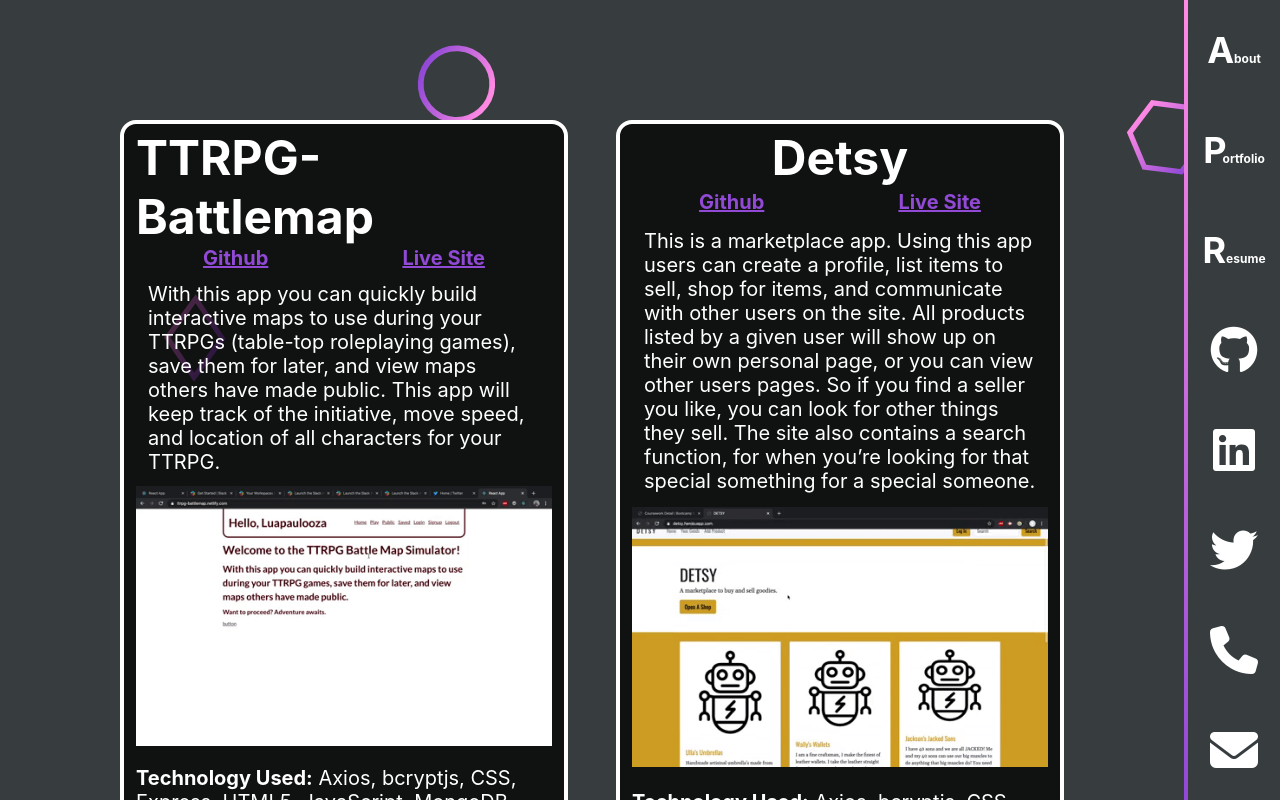
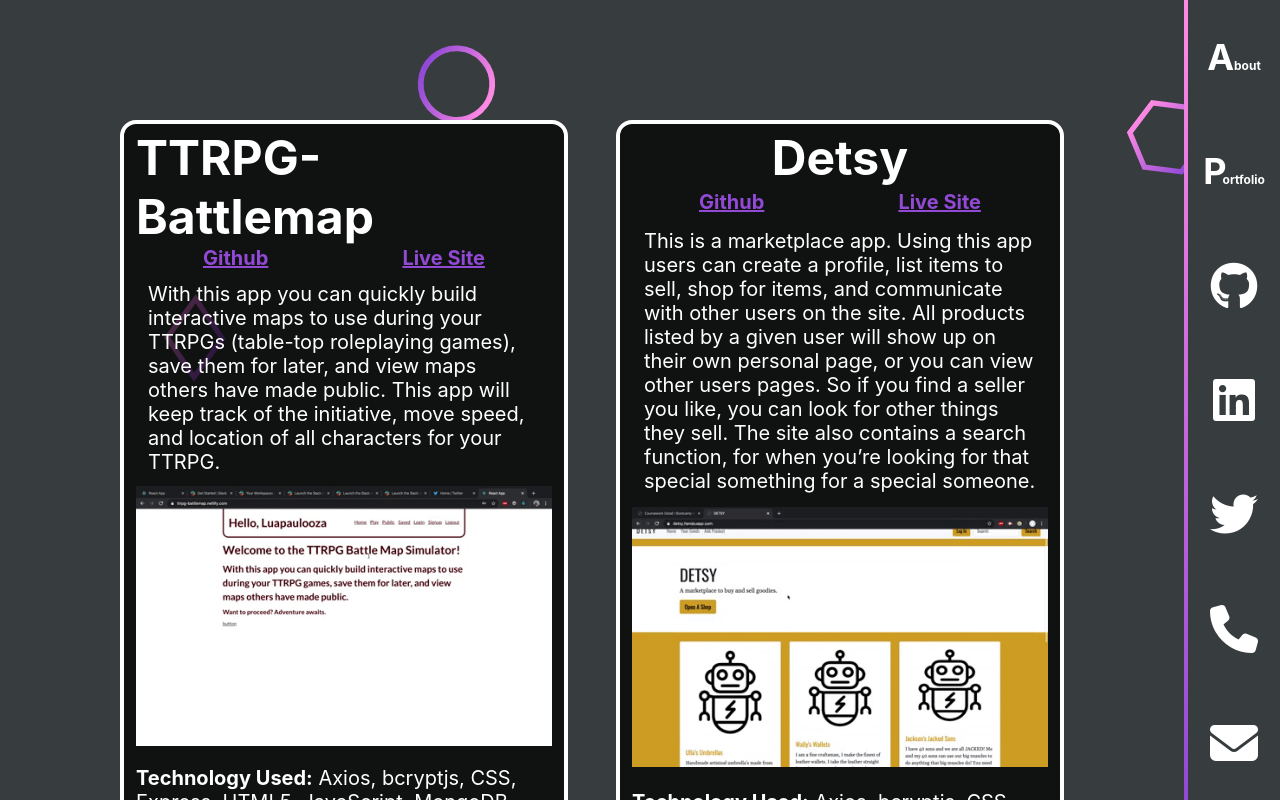
Before and after one commit to paulieDOTjs/Paul-Hendrickson-Portfolio, a React (Create React App) app: page /portfolio in a window 1280 px wide. Built offline with nearby package versions, Linux system fonts and the light colour scheme.

Commit message:
temporarily removing resume, while under construction

```diff
--- a/src/Components/Sidebar/Sidebar.js
+++ b/src/Components/Sidebar/Sidebar.js
@@ -20,8 +20,7 @@ function Sidebar() {
               <span style={{ marginLeft: "-4px" }}>ortfolio</span>
             </Link>
           </li>
-          <li className="NavListItem">
-            {/* Resume */}
+          {/* <li className="NavListItem">
             <a
               className="WordNav"
               target="_blank"
@@ -30,7 +29,7 @@ function Sidebar() {
             >
               <span className="UpperCaseLetter">R</span>esume
             </a>
-          </li>
+          </li> */}
           <li className="NavListItem">
             <a
               target="_blank"
```
